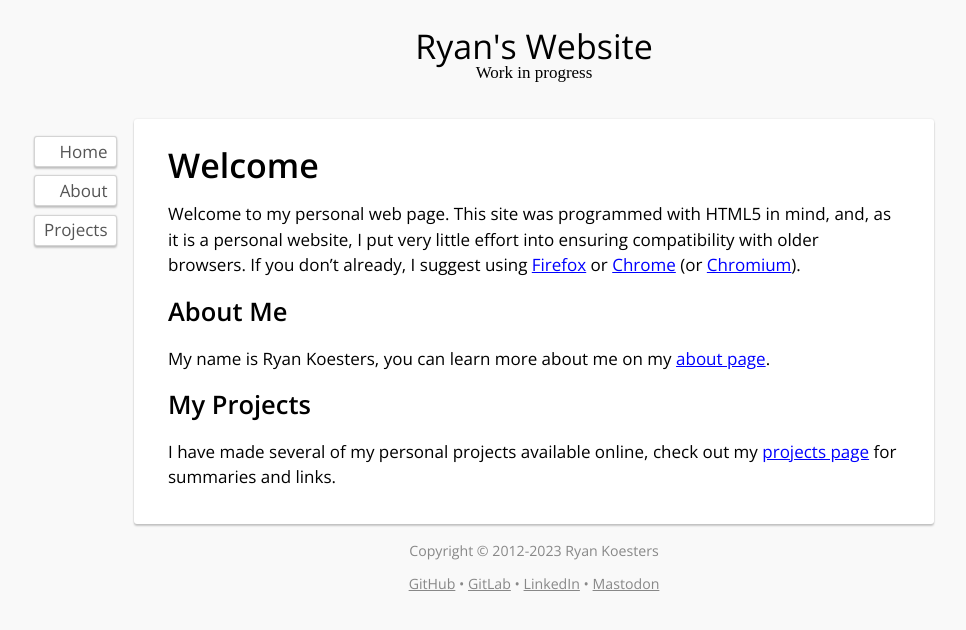
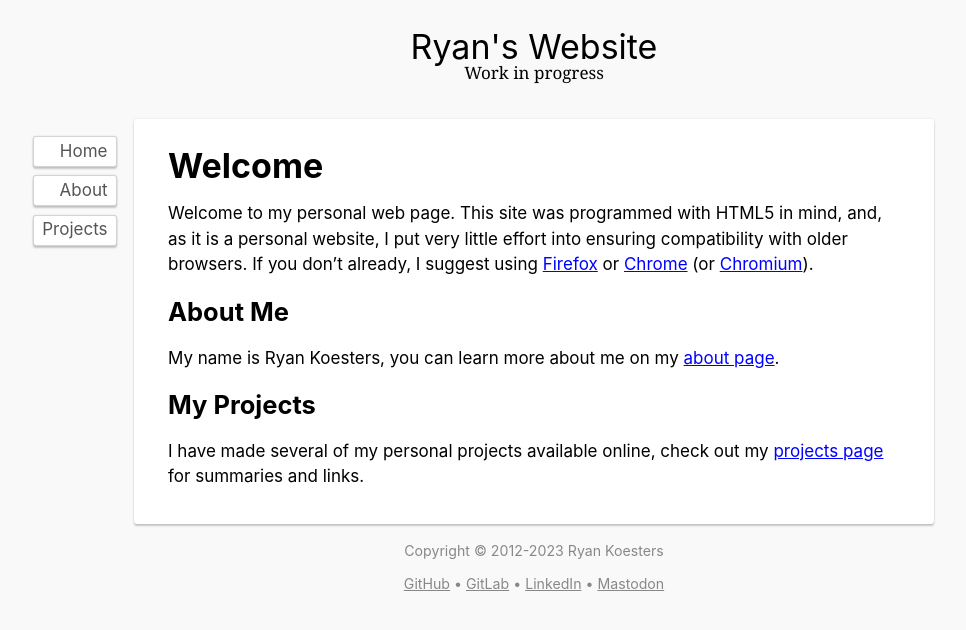
Before and after one commit to rkoesters/rkoesters.github.io, a Jekyll site: the page built from index.md, in a window 1280 px wide. Shown: the top 630 px of the page, without its empty margins (106-1072 px from the left). Built offline with Jekyll 4.4.1, drawn with Linux system fonts in a browser that asks for light colours.

Commit message:
Remove use of external web fonts.

```diff
--- a/_includes/script.js
+++ b/_includes/script.js
@@ -27,7 +27,6 @@ function appendToHead(href, rel) {
 }
 
 function onLoaded() {
-	appendToHead("https://fonts.googleapis.com/css2?family=Open+Sans:wght@400;600&display=swap", "stylesheet");
 	appendToHead("/assets/syntax.css", "stylesheet");
 	resizeIframes();
 	externalLinks();
--- a/_layouts/base.html
+++ b/_layouts/base.html
@@ -5,11 +5,9 @@
     <title>{% if page.title %}{{ page.title }} - {% endif %}{{ site.name }}</title>
     <link rel="icon" href="/favicon.png">
     <link rel="stylesheet" href="/assets/main.css">
-    <link rel="preload" as="style" href="https://fonts.googleapis.com/css2?family=Open+Sans:wght@400;600&display=swap">
     <link rel="preload" as="style" href="/assets/syntax.css">
     <link rel="canonical" href="{{ site.url }}{{ page.url }}">
     <noscript>
-      <link rel="stylesheet" href="https://fonts.googleapis.com/css2?family=Open+Sans:wght@400;600&display=swap">
       <link rel="stylesheet" href="/assets/syntax.css">
     </noscript>
     <meta name="viewport" content="width=device-width, initial-scale=1">
--- a/assets/main.css
+++ b/assets/main.css
@@ -56,7 +56,7 @@
 
 /* General Stuff */
 html {
-	font-family: "Open Sans", Arial, sans-serif;
+	font-family: Inter, Roboto, 'Helvetica Neue', 'Arial Nova', 'Nimbus Sans', Arial, sans-serif;
 	font-size: 17px;
 	line-height: 1.5em;
 }
@@ -122,14 +122,14 @@ a.button:active {
 
 /* Page Header */
 #site-header {
-	font-family: "Open Sans", Arial, sans-serif;
+	font-family: Inter, Roboto, 'Helvetica Neue', 'Arial Nova', 'Nimbus Sans', Arial, sans-serif;
 	font-size: 2em;
 	padding: 1em;
 	text-align: center;
 }
 
 #site-header p {
-	font-family: serif;
+	font-family: Charter, 'Bitstream Charter', 'Sitka Text', Cambria, serif;
 	font-size: 0.5em;
 }
 
```
